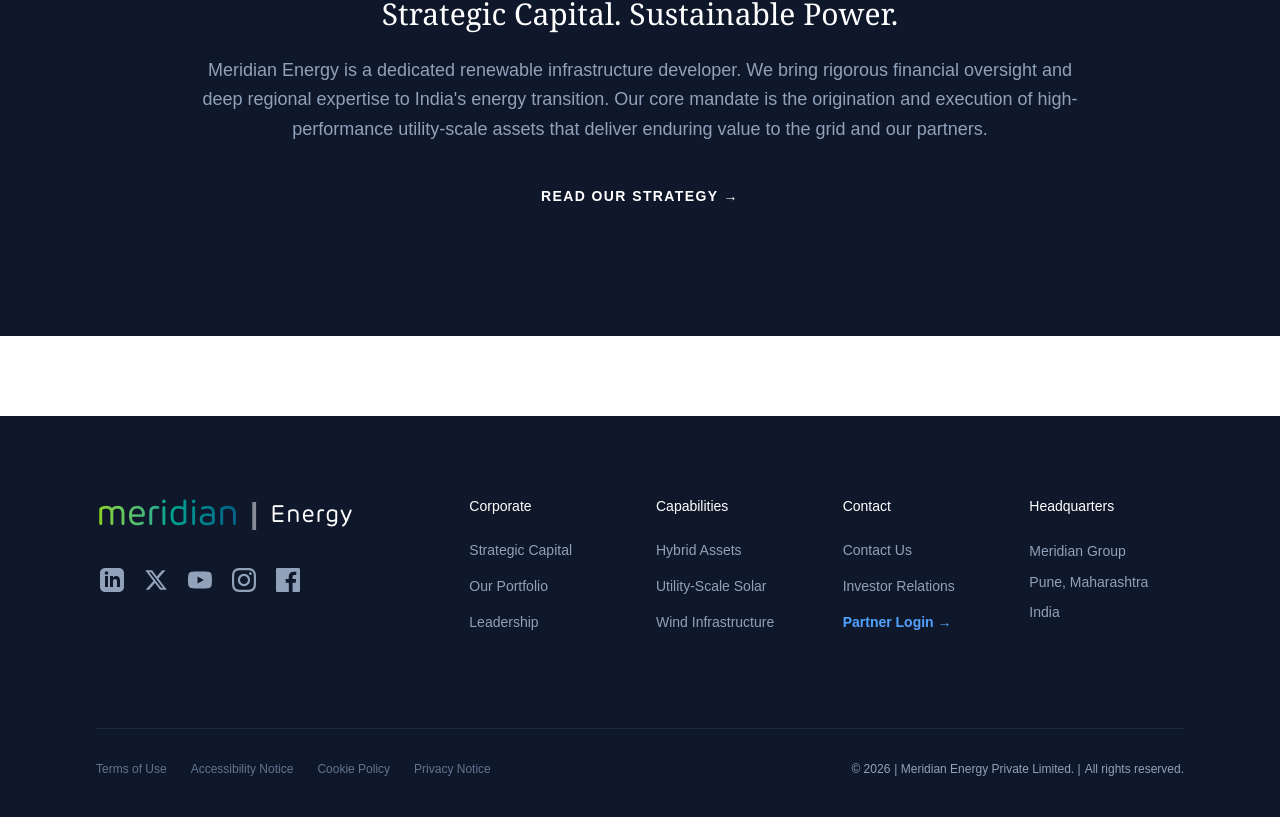
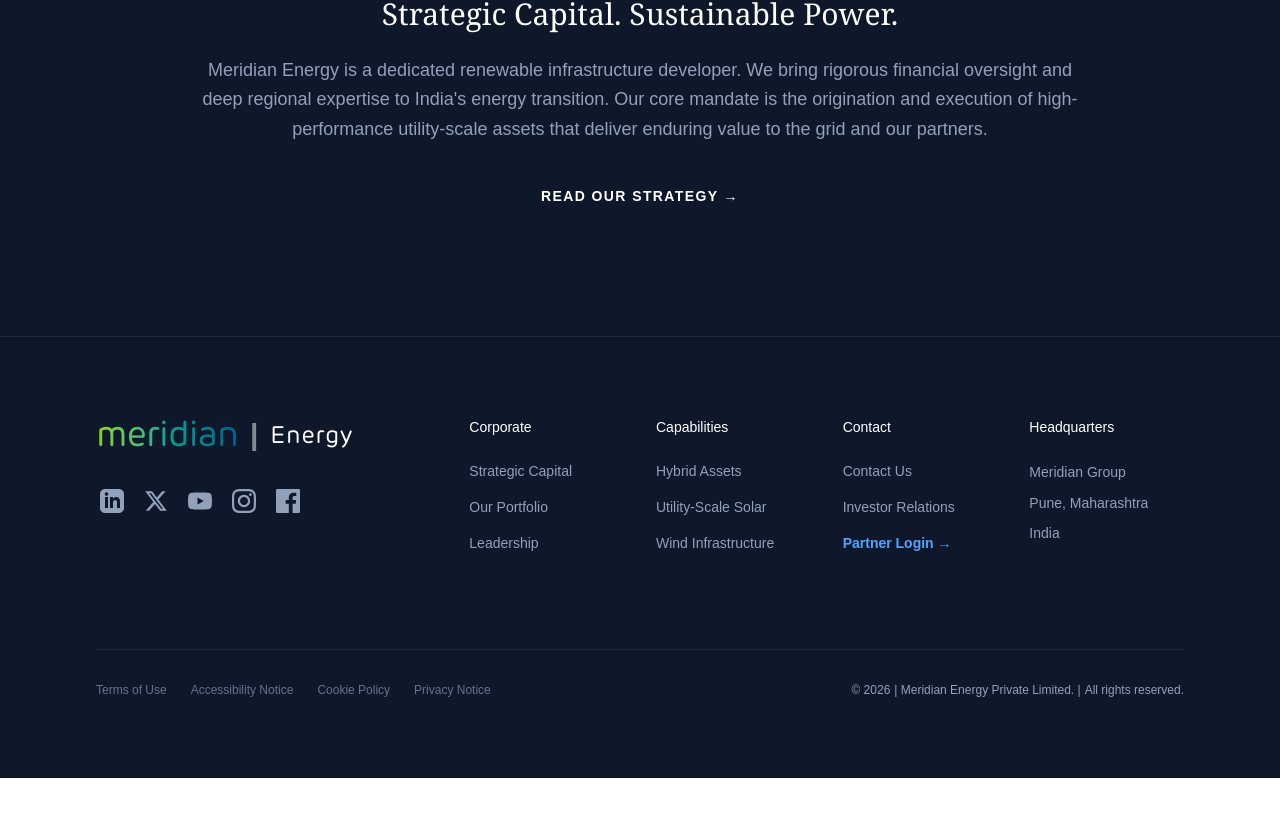
Before and after one commit to diwakar820-hash/meridian-energy-web, a Next.js app: page / in a window 1280 px wide. Shown: the part 1163-1980 px from the top of the page. After the commit the page ends 1941 px from the top, so only its background shows below. Built offline with nearby package versions, Linux system fonts and the light colour scheme.

Commit message:
Removed footer margin

```diff
--- a/app/components/Footer.tsx
+++ b/app/components/Footer.tsx
@@ -2,7 +2,7 @@
 
 export default function Footer() {
   return (
-    <footer className="bg-slate-900 text-white py-20 px-8 md:px-12 lg:px-24 mt-20">
+    <footer className="bg-slate-900 text-white py-20 px-8 md:px-12 lg:px-24 border-t border-slate-800">
       <div className="max-w-[1400px] mx-auto w-full">
 
         {/* Top Section: Multi-Column Grid */}
```
